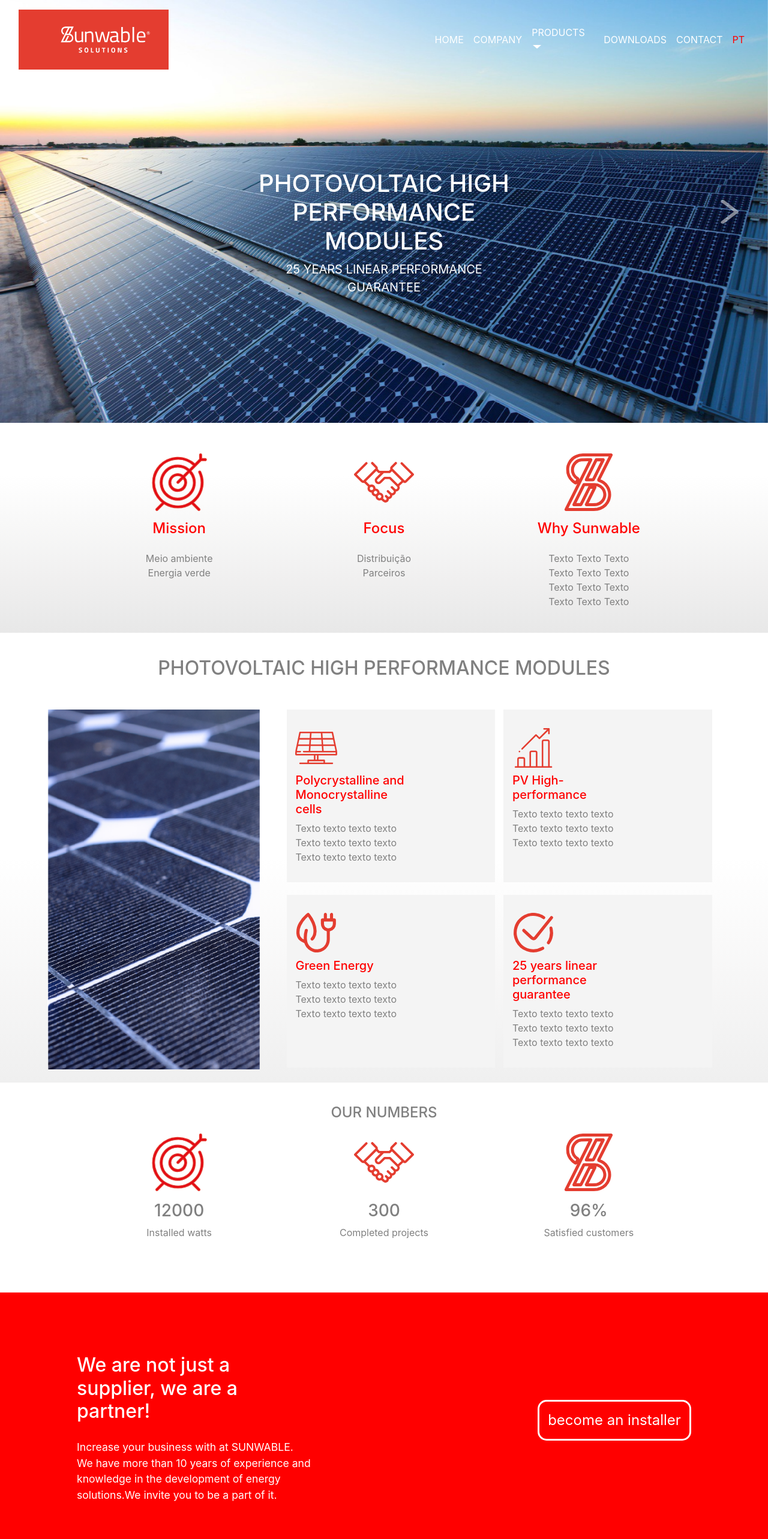
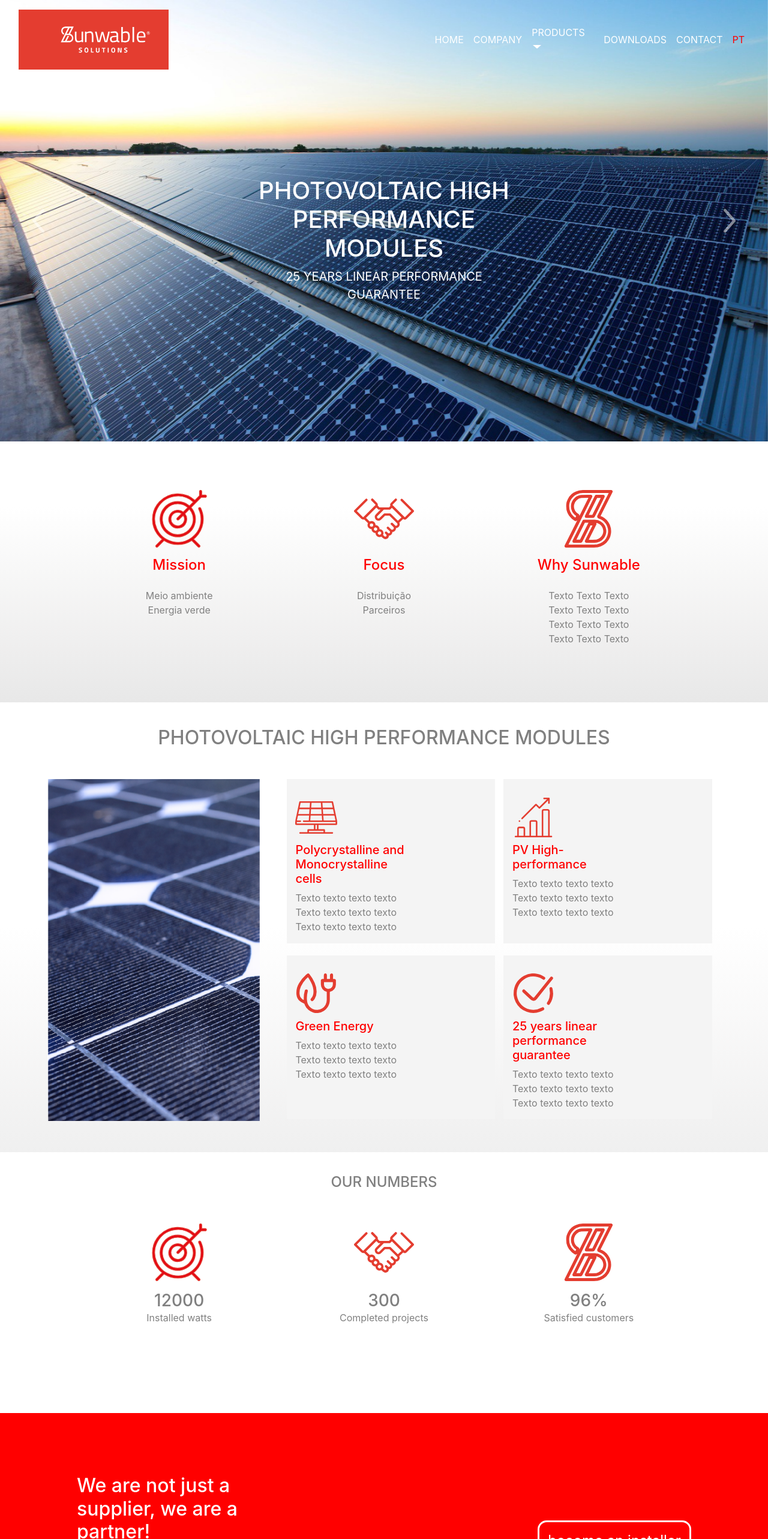
Before and after one commit to JoaoFreitas2002/sunwable, an Angular app: page / in a window 1280 px wide. Shown: the top 2566 px of the page at 60% size. Built offline with nearby package versions, Linux system fonts and the light colour scheme.

Commit message:
#safe save

```diff
--- a/src/app/app.component.css
+++ b/src/app/app.component.css
@@ -66,7 +66,7 @@
   /*Carousel*/
   .carousel-item img {
     width: 100%;
-    height: 705px;
+    height: 736px;
   }
 
   .carousel-control-next, .carousel-control-prev {
@@ -75,13 +75,13 @@
 
   .carousel-control-prev-icon {
     background-image: url("../assets/arrows/arrow_left.png");
-    width: 30px;
+    width: 20px;
     height: 40px;
   }
 
   .carousel-control-next-icon {
     background-image: url("../assets/arrows/arrow_right.png");
-    width: 30px;
+    width: 20px;
     height: 40px;
   }
 
@@ -108,7 +108,7 @@
   #container1 {
     margin: 0;
     padding: 0;
-    height: 350px;
+    height: 435px;
     background: linear-gradient(to bottom, rgba(225, 225, 255, 0) 25%, rgba(225, 225, 224, 0.25) 50%,
     rgba(225, 224, 224, 0.5) 75%, rgba(224, 224, 224, 0.75) 100%);
     max-width: 100%;
@@ -121,7 +121,7 @@
 
   #container1 .col-sm {
     margin: auto;
-    height: 80%;
+    height: 70%;
     width: 26.6%;
     text-align: center;
     color: red;
@@ -183,7 +183,7 @@
   }
 
   #container2 .col-4 img {
-    height: 100%;
+    height: 95%;
     width: 100%;
   }
 
@@ -191,7 +191,7 @@
   #container2\.1 {
     width: 100%;
     max-width: 100%;
-    height: 100%;
+    height: 95%;
     max-height: 100%;
     padding-right: 0;
   }
@@ -234,7 +234,7 @@
   #container3 {
     margin: 0;
     padding: 0;
-    height: 350px;
+    height: 435px;
     background: rgb(255, 255, 255);
     max-width: 100%;
   }
@@ -255,8 +255,12 @@
     padding: 0;
   }
 
+  #container3 h3 {
+    margin: 0;
+  }
+
   #container3 .col-sm {
-    margin: auto;
+    margin: 3% auto auto auto;
     height: 80%;
     width: 26.6%;
     text-align: center;
```
